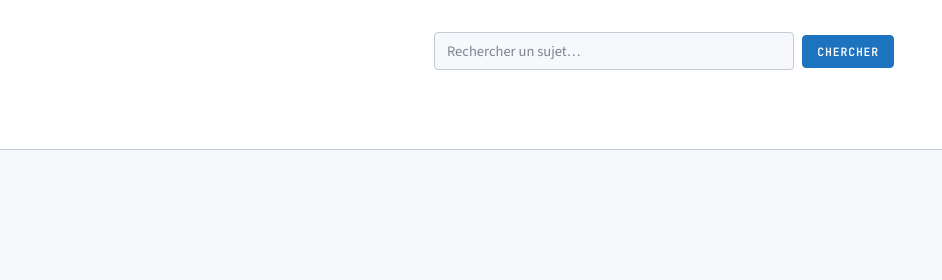
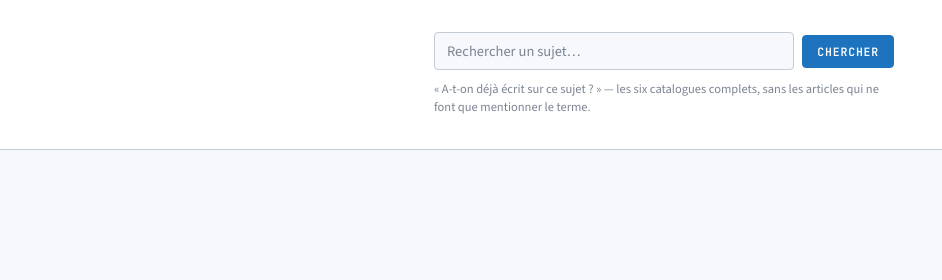
Before and after one commit to Sephirems/whalemedia-aggregateur, a website: page public/index.html in a window 1280 px wide. Shown: the top 280 px of the page, 338-1280 px from the left. Drawn offline with nearby package versions, Linux system fonts and the light colour scheme; no server answers.

Commit message:
Dit sous le champ ce que cette recherche a de particulier
Le README annoncait « a-t-on deja ecrit sur ce sujet ? », mais rien ne le
laissait deviner a l ecran : le champ ressemblait a une recherche
ordinaire. La distinction n apparaissait qu apres coup, dans la ligne qui
compte les mentions ecartees.

La question figure desormais sous le champ. Le README redevient exact, et
surtout un visiteur comprend avant de taper pourquoi cette recherche
n est pas celle de WordPress.

Co-Authored-By: Claude Opus 5 <noreply@anthropic.com>

```diff
--- a/public/index.html
+++ b/public/index.html
@@ -45,6 +45,10 @@
           spellcheck="false">
         <button type="submit" class="bouton bouton-primaire" id="bouton-chercher">Chercher</button>
         <button type="button" class="bouton" id="bouton-effacer" hidden>Effacer</button>
+        <p class="recherche-note">
+          « A-t-on déjà écrit sur ce sujet ? » — les six catalogues complets,
+          sans les articles qui ne font que mentionner le terme.
+        </p>
       </form>
     </div>
   </header>
--- a/public/style.css
+++ b/public/style.css
@@ -891,10 +891,21 @@ h1, h2, h3 {
 
 .recherche {
   display: flex;
+  flex-wrap: wrap;
   gap: 8px;
   align-items: center;
   flex: 1 1 320px;
   max-width: 460px;
+}
+
+/* Sur sa propre ligne, sous le champ. Ce que cette recherche fait de
+   particulier ne se voyait qu'une fois lancée : la question le dit d'emblée. */
+.recherche-note {
+  flex: 1 0 100%;
+  margin: 2px 0 0;
+  font-size: 12.5px;
+  line-height: 1.45;
+  color: var(--ink-3);
 }
 
 .recherche-champ {
```
